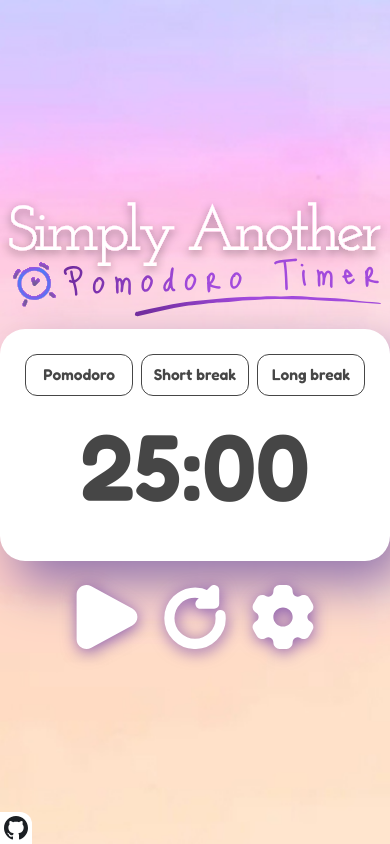
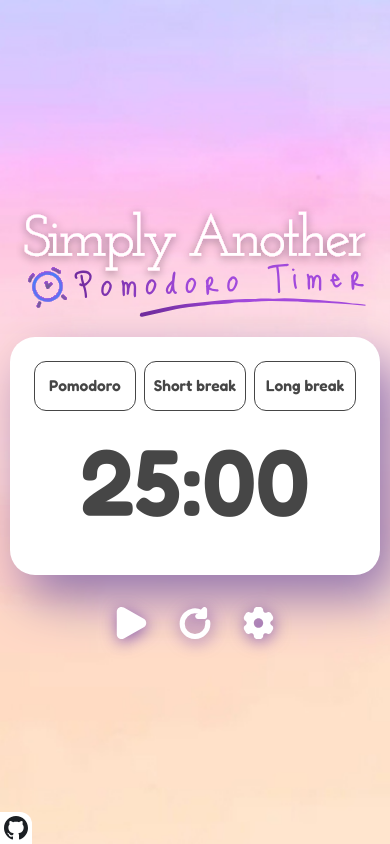
Before and after one commit to mjgalarza1/simply-another-pomodoro-timer, a React (Vite) app: page / in a window 390 px wide. Built offline with nearby package versions, Linux system fonts and the light colour scheme; a web font is replaced by a local one.

Commit message:
Improve responsive design

```diff
--- a/src/App.jsx
+++ b/src/App.jsx
@@ -5,19 +5,20 @@ import PomodoroTimer from "./components/PomodoroTimer.jsx";
 function App() {
     return (
         <>
-            <div id="main-container" className="flex flex-col justify-center items-center gap-1 h-screen w-screen">
+            <div id="wrapper" className="flex justify-center items-center h-screen">
+                <div id="main-container" className="flex flex-col justify-center items-center gap-3 w-[616px] ">
 
-                <img id="logo" className="w-lg" src={MainLogo} alt="Simply Another Pomodoro Timer"/>
+                    <img id="logo" className="w-[500px] px-4 [@media(max-height:750px)]:w-[70vh]" src={MainLogo} alt="Simply Another Pomodoro Timer"/>
 
-                <div id="pomodoro-timer-container">
-                    <PomodoroTimer />
-                </div>
+                    <div id="pomodoro-timer-container">
+                        <PomodoroTimer/>
+                    </div>
 
-                <div id="github-link" className="fixed bottom-0 left-0">
-                    <GithubButton />
+                    <div id="github-link" className="fixed bottom-0 left-0">
+                        <GithubButton/>
+                    </div>
                 </div>
             </div>
-
         </>
     )
 }
--- a/src/components/PomodoroTimer.jsx
+++ b/src/components/PomodoroTimer.jsx
@@ -8,19 +8,19 @@ import PomodoroButton from "./buttons/PomodoroButton.jsx";
 
 function PomodoroTimer() {
     return (
-        <div id="pomodoro-timer-container" className="flex flex-col gap-6">
-            <div id="pomodoro-buttons-and-timer" className="text-center p-[25px] bg-white rounded-[25px] shadow-[15px_23px_50px_rgb(148,118,174)] flex flex-col justify-center w-[816px] max-[816px]:w-screen">
-                <div id="pomodoro-selection-buttons" className="flex flex-row justify-center gap-4.5 max-[816px]:gap-[2vw]">
+        <div id="pomodoro-timer-container" className="flex flex-col gap-8 [@media(max-height:350px)]:gap-4">
+            <div id="pomodoro-buttons-and-timer" className="text-center p-[24px] bg-white rounded-[25px] shadow-[15px_23px_50px_rgb(148,118,174)] flex flex-col justify-center w-[616px] max-[650px]:w-[95vw]">
+                <div id="pomodoro-selection-buttons" className="flex flex-row justify-center gap-4.5 max-[616px]:gap-[2vw]">
                     <PomodoroButton text="Pomodoro" onClick={() => console.log("Pomodoro was pressed")} />
                     <PomodoroButton text="Short break" onClick={() => console.log("Short break was pressed")} />
                     <PomodoroButton text="Long break" onClick={() => console.log("Long break was pressed")} />
                 </div>
                 <div id="timer">
-                    <h1 className="font-fredoka text-[200px] text-[#464646] max-[816px]:text-[24vw]">25:00</h1>
+                    <h1 className="font-fredoka text-[150px] text-[#464646] [@media(max-height:670px)]:text-[50px] max-[616px]:text-[24vw]">25:00</h1>
                 </div>
             </div>
 
-            <div id="pomodoro-player-buttons" className="flex flex-row justify-center gap-6 drop-shadow-[1px_3px_8px_rgba(94,44,164,0.71)]">
+            <div id="pomodoro-player-buttons" className="flex flex-row justify-center gap-8 drop-shadow-[1px_3px_8px_rgba(94,44,164,0.71)]">
                 <PlayerButton icon={Play} alt={"Play Button"} onClick={() => console.log("Play was pressed")} />
                 <PlayerButton icon={Restart} alt={"Restart Button"} onClick={() => console.log("Restart was pressed")} />
                 <PlayerButton icon={Settings} alt={"Settings Button"} onClick={() => console.log("Settings was pressed")} />
--- a/src/components/buttons/PlayerButton.jsx
+++ b/src/components/buttons/PlayerButton.jsx
@@ -1,7 +1,7 @@
 const PlayerButton = ({icon,alt,onClick}) => {
     return (
-        <button onClick={onClick} className="w-[64px] max-w-[20vw] min-w-[32px]">
-            <img src={icon} alt={alt} />
+        <button onClick={onClick} className="w-[48px] max-w-[8vw]">
+            <img src={icon} alt={alt}/>
         </button>
     )
 }
--- a/src/components/buttons/PomodoroButton.jsx
+++ b/src/components/buttons/PomodoroButton.jsx
@@ -3,14 +3,18 @@ const PomodoroButton = ({text,onClick}) => {
         <button
             onClick={onClick}
             className="
-            w-[256px]
+            w-[200px]
+            h-[9vh]
+            max-h-[50px]
+            min-h-[20px]
             flex justify-center items-center p-2 text-center bg-white
             rounded-xl border-1 border-[#464646]
-            font-fredoka text-[32px] text-[#464646]
+            font-fredoka text-[24px] text-[#464646]
             hover:bg-[#EAEAEA]
             active:bg-[#5F6379]
             active:text-white
-            max-[816px]:text-[4vw]
+            max-[616px]:text-[4vw]
+            max-[616px]:px-1
             "
         >
             {text}
```
